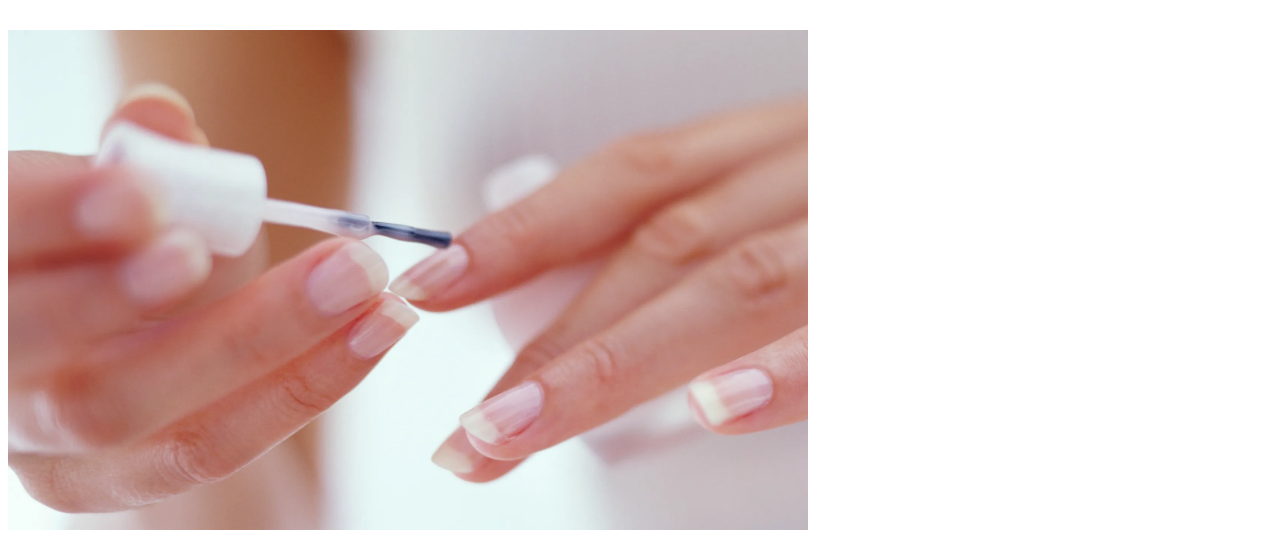
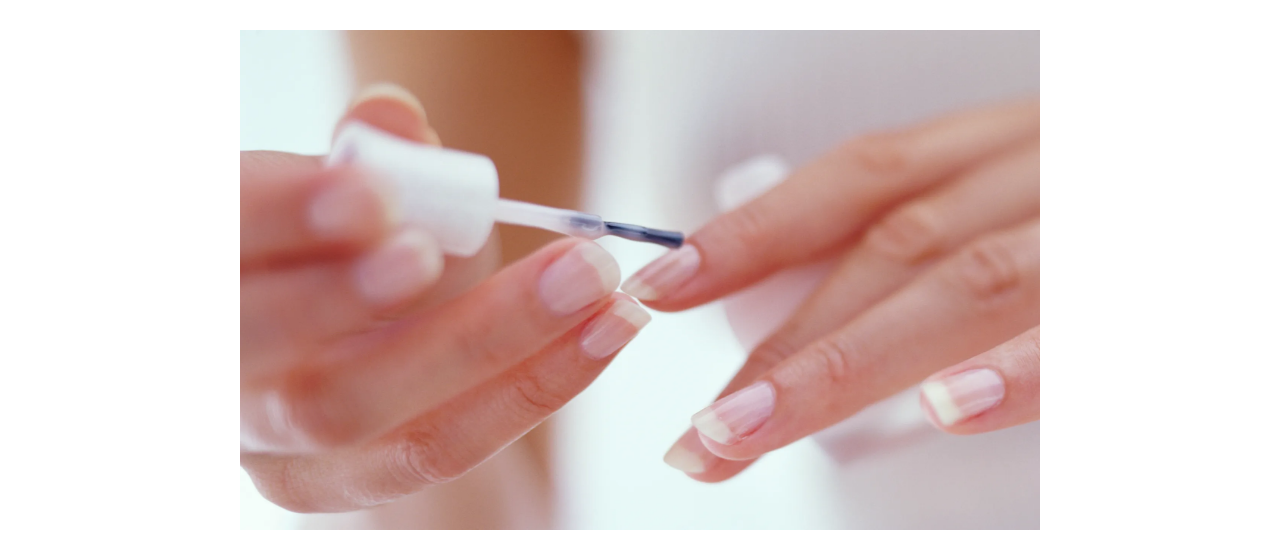
Before and after one commit to emanuellySoares/meuBlog1a, a plain HTML site: page index.html in a window 1280 px wide. Shown: the part 135-687 px from the top of the page. Drawn offline with nearby package versions, Linux system fonts and the light colour scheme; a web font is replaced by a local one.

Commit message:
Update index.html

```diff
--- a/index.html
+++ b/index.html
@@ -1,3 +1,4 @@
+
 <!DOCTYPE html>
 <html lang="pt-br">
 
@@ -18,7 +19,7 @@
                 'GRAD' 0,
                 'opsz' 24
         }
-
+>
         .sedan-regular {
             font-family: "Sedan", serif;
             font-weight: 400;
@@ -44,6 +45,19 @@
             width: 800px;
             height: 500px;
         }
+
+        .centro{
+            position: relative;
+            display: flex;
+            align-items: center;
+            justify-content: center;
+        }
+
+        .borda{
+            border: 2xp solid pink;
+            border-redius: 20px;
+        }
+
     </style>
 </head>
 
@@ -51,7 +65,9 @@
     <h1 class=".sedan-regular">Como cuidar das suas unhas<span class="material-symbols-outlined">
         star
         </span></h1>
+    <div class="centro borda">
     <img src="img1.webp">
+    </div>
     <h2>Como endurecer suas unhas</h2>
     <p>Endurecer as unhas é uma preocupação comum para muitas pessoas, especialmente aquelas que enfrentam problemas
         como unhas quebradiças e frágeis.Existem várias maneiras de fortalecer as unhas, desde cuidados básicos até o
```
